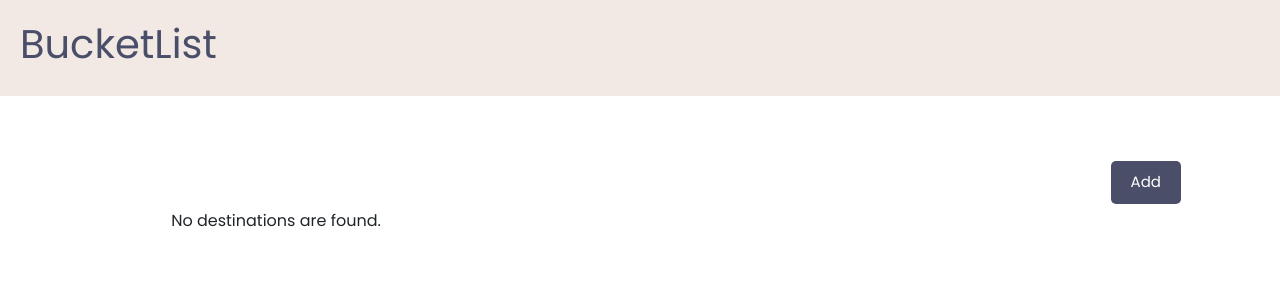
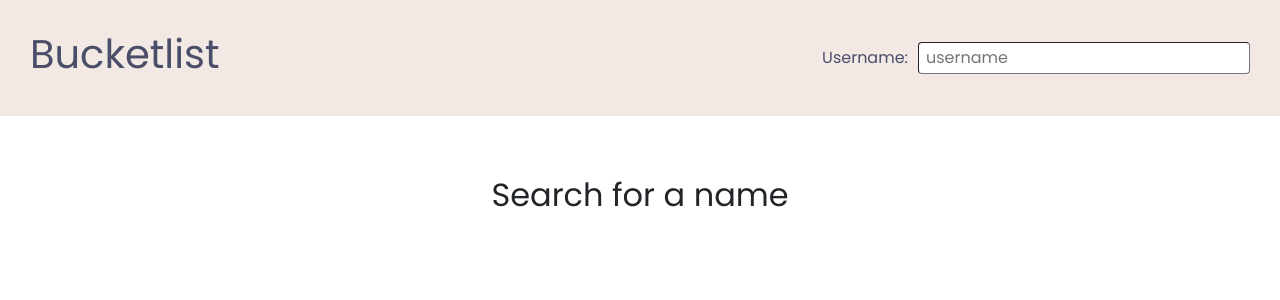
Before and after one commit to ZoeCD/Proyecto-Final-Frontend, a React (Create React App) app: page / in a window 1280 px wide. Shown: the top 300 px of the page. Built offline with nearby package versions, Linux system fonts and the light colour scheme.

Commit message:
Merge branch 'main' of https://github.com/ZoeCD/proyecto-final-frontend

```diff
--- a/package.json
+++ b/package.json
@@ -38,5 +38,6 @@
       "last 1 firefox version",
       "last 1 safari version"
     ]
-  }
+  },
+  "proxy": "http://localhost:48082/"
 }
--- a/src/App.js
+++ b/src/App.js
@@ -1,84 +1,59 @@
 import './App.css';
-import React, {useState,useEffect} from 'react';
-import {Routes,Route,Link,Outlet} from 'react-router-dom';
+import React, { useState } from 'react';
 import AddDestination from './components/AddDestination';
-import DestinationCard from './components/DestinationCard';
-import Grid from './components/Grid';
 import Button from './components/Button'
+import Destinations from './Destinations';
 
 
 
-function Header(){
-  return(
+function Header({ stateChanger }) {
+  const updateUser = () => {
+    var username = document.querySelector('input[name=username]').value;
+    stateChanger(username);
+  }
+
+  return (
     <header>
       <nav className="nav">
-        <h1 className="main-title">BucketList</h1>
+        <h1 className="main-title">Bucketlist</h1>
+        <div>
+          <text style={{marginRight: 10 + 'px'}}>Username:</text>
+          <input type="text" placeholder="username" defaultValue='' name="username"
+            onChange={updateUser} />
+        </div>
       </nav>
     </header>
   )
 }
 
-function FormButton({onAdd, showAdd}){
-  return(
+function DestForm(username) {
+  const [visible, setVisible] = useState(false);
+  return (
     <div>
       <Button
-          color={showAdd ? '#C9ADA7': '#4A4E69'}
-          text={showAdd ? 'Close' : 'Add'}
-          onClick={onAdd}
-        />
-    </div>
-  )
-}
-
-
-
-function Error404(){
-  return(
-    <div>
-      <h1>404 (Not found)</h1>
-      <Link to="/">Ir al Home</Link>
+        color={visible ? '#C9ADA7' : '#4A4E69'}
+        text={visible ? 'Close' : 'Add'}
+        onClick={() => setVisible(visible === false)}
+      />
+      {visible && <AddDestination username={username.username} />}
     </div>
   )
 }
 
 
 function App() {
-  const [showAddDestination, setShowAddDestination] = useState (false)
-  const [destinations, setDestinations] = useState([])
-
-  const addDestination = destination =>{
-    const id = Math.floor(Math.random()*10000) +1
-    const newDest = {id, ...destination}
-
-    const newDestinations = [newDest, ...destinations]
-    setDestinations(newDestinations)
-
-  }
-
-  const deleteDestination = id => {
-    const deleteDest = [... destinations].filter(dest => dest.id !== id)
-
-    setDestinations(deleteDest)
-  }
-
-
+  const [username, setUsername] = useState('');
 
   return (
     <div>
-      <Header/>
-      <div className='App'>
-        <FormButton
-          onAdd={() => setShowAddDestination(!showAddDestination)}
-          showAdd={showAddDestination}/>
-        {showAddDestination && <AddDestination onAdd={addDestination}/>}
-        <Grid colCount={3} md={4}>
-        {
-          destinations.length > 0 ? destinations.map(item => <DestinationCard destination={item} deleteDestination={deleteDestination} />) : [<p>No destinations are found.</p>]
-        }
-      </Grid>
-
-      </div>
-
+      <Header username={username} stateChanger={setUsername} />
+      {username !== '' && <div className='App'>
+        <DestForm username={username} />
+        <Destinations username={username} />
+      </div>}
+      {username === '' && <div className='App'>
+        <h2>Search for a name</h2>
+      </div>}
     </div>
   );
 }
--- /dev/null
+++ b/src/Destinations.js
@@ -0,0 +1,43 @@
+import React, { useState, useEffect } from 'react';
+import { IoMdClose } from "react-icons/io"
+import { FiEdit } from "react-icons/fi"
+
+export default function Destinations({ username }) {
+    const [destinations, setDestinations] = useState([])
+    let destinationCards;
+
+    useEffect(() => {
+        fetch(`/api/destination?username=${username}`, {
+            method: "GET",
+            credentials: "same-origin",
+            headers: {
+                "Content-Type": "application/json"
+            }
+        })
+            .then(res => res.json())
+            .then(dest => {
+                setDestinations(dest.items);
+            })
+        return () => { };
+    }, [username]);
+
+    if (destinations && destinations.length) {
+        destinationCards = destinations.map((destination, ind) => {
+            return (
+                <div className='destination-card' key={ind}>
+                    <h3>{destination.name}</h3>
+                    <p> {destination.type} </p>
+                    <p>{destination.description}</p>
+                </div>
+            )
+        })
+    } else {
+        destinationCards = [<p>No destinations, add one :)</p>]
+    }
+
+    return (
+        <div className="grid">
+            {destinationCards}
+        </div>
+    )
+}
--- a/src/components/AddDestination.jsx
+++ b/src/components/AddDestination.jsx
@@ -1,24 +1,38 @@
-import React, {useState,useEffect} from 'react';
+import React, { useState } from 'react';
 
-const AddDestination = ({onAdd}) => {
+const AddDestination = ({username}) => {
     const [name, setName] = useState('')
     const [description, setDescription] = useState('')
     const [type, setType] = useState('')
-    const [done, setDone] = useState(false)
 
     const onSubmit = (e) => {
         e.preventDefault()
-
-        if (!name || !description){
+        if (!name || !description) {
             alert('You need to write the name and description')
             return
         }
+        const dest = { owner: username, name: name, description: description, type: type, done: false }
+        fetch('/api/destination', {
+            method: "POST",
+            credentials: "same-origin",
+            headers: {
+                "Content-Type": "application/json"
+            },
+            body: JSON.stringify(dest)
+        }).then(res => {
+            if (res.status !== 200) {
+                console.error(res);
+                return;
+            }
 
-        onAdd({name, description, type, done})
+            setName('')
+            setDescription('')
+            setType('')
+        }, err => {
+            console.error(err);
+        })
 
-        setName('')
-        setDescription('')
-        setType('')
+
     }
 
 
@@ -27,25 +41,25 @@ const AddDestination = ({onAdd}) => {
         <form className='destination-form' onSubmit={onSubmit}>
             <div className='form-component'>
                 <label>Name</label>
-                <input type='text' placeholder='Add new goal' value={name} onChange={(e)=>setName(e.target.value)} />
+                <input type='text' placeholder='Add new goal' value={name} onChange={(e) => setName(e.target.value)} />
             </div>
             <div className='form-component'>
                 <label>Description</label>
-                <textarea placeholder='What is it about?' value={description} onChange={(e)=>setDescription(e.target.value)}/>
+                <textarea placeholder='What is it about?' value={description} onChange={(e) => setDescription(e.target.value)} />
             </div>
             <div className='form-component'>
                 <label>Type</label>
                 <div className="form-component-select">
                     <div>
-                        <input type="radio" name="city" id="city" value="city" onChange={(e)=>setType(e.target.value)}/>
+                        <input type="radio" name="type" id="city" value="City" onChange={(e) => setType(e.target.value)} />
                         <label htmlFor="city">City</label>
                     </div>
                     <div>
-                        <input type="radio" name="monument" id="monument" value="monument" onChange={(e)=>setType(e.target.value)}/>
+                        <input type="radio" name="type" id="monument" value="Monument" onChange={(e) => setType(e.target.value)} />
                         <label htmlFor="monument">Monument</label>
                     </div>
                     <div>
-                        <input type="radio" name="activity" id="activity" value="activity" onChange={(e)=>setType(e.target.value)}/>
+                        <input type="radio" name="type" id="activity" value="Activity" onChange={(e) => setType(e.target.value)} />
                         <label htmlFor="activity">Activity</label>
                     </div>
                 </div>
--- a/src/index.css
+++ b/src/index.css
@@ -11,18 +11,26 @@ body {
 }
 
 .App {
-  max-width: 90%;
-  margin: 30px auto;
-  overflow: auto;
-  min-height: 300px;
-  padding: 30px;
-  border-radius: 5px;
+  max-width: 1240px;
+  margin: 0px auto;
+  padding: 60px;
+  position: relative;
 }
 
-.nav {
-  padding: 20px;
+header {
   background-color: #F2E9E4;
   color: #4A4E69;
+  padding: 30px
+}
+
+nav {
+  max-width: 1240px;
+  margin: 0px auto;
+  display: flex;
+  align-items: center;
+  justify-content: space-between;
+  align-content: center;
+  flex-wrap: wrap;
 }
 
 .add-form {
@@ -30,10 +38,15 @@ body {
 }
 
 .destination-form{
-  border: 1px solid #4A4E69;
+  background-color: #fff;
   margin: 30px auto;
   padding: 30px;
   border-radius: 5px;
+  max-width: 750px;
+  position: absolute;
+  z-index: 2;
+  right: 0;
+  box-shadow: 5px 5px 10px #4A4E6980;
 }
 
 .form-component {
@@ -46,12 +59,19 @@ body {
   text-align: left;
 }
 
+input[type=text] {
+  padding: 3px 7px;
+  border-radius: 4px;
+  border-width: 1px;
+}
+
 .form-component input, .form-component textarea {
   width: 100%;
   line-height: 40px;
   margin: 5px;
   padding: 3px 7px;
   font-size: 1rem;
+  border-radius: 4px;
 }
 
 .form-component-select {
@@ -131,20 +151,20 @@ input[type=radio] {
   flex-grow: 0;
   width: 10px;
   margin-right: 10px;
+  margin-bottom: calc(5px + 0.5rem);
 }
 
 
 .destination-card {
-  min-height: 200px;
   display: block;
   margin: 15px auto;
   padding: 30px;
   border-radius: 5px;
-  border: 1px solid #4A4E69;
-  max-width: 250px;
+  box-shadow: 5px 5px 10px #4A4E6980;
   font-size: 17px;
   text-align: left;
   word-wrap: break-word;
+  width: 100%;
 }
 
 .edit-icon {
@@ -156,3 +176,15 @@ input[type=radio] {
   display: block;
   text-align: right;
 }
+
+.grid {
+  position: relative;
+  width: 100%;
+  display: grid;
+  justify-content: stretch;
+  justify-items: stretch;
+  align-content: stretch;
+  align-items: flex-start;
+  grid-template-columns: repeat(3, 1fr);
+  gap: 45px;
+  grid-auto-flow: row; }
```
